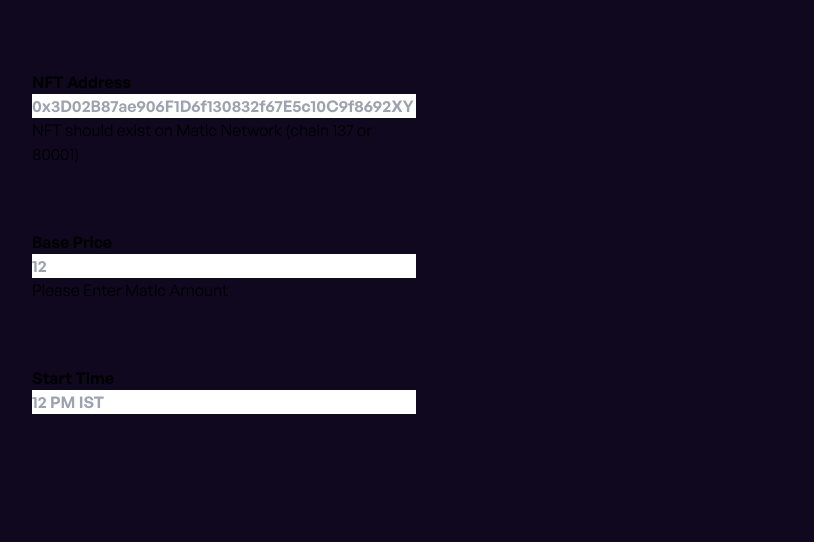
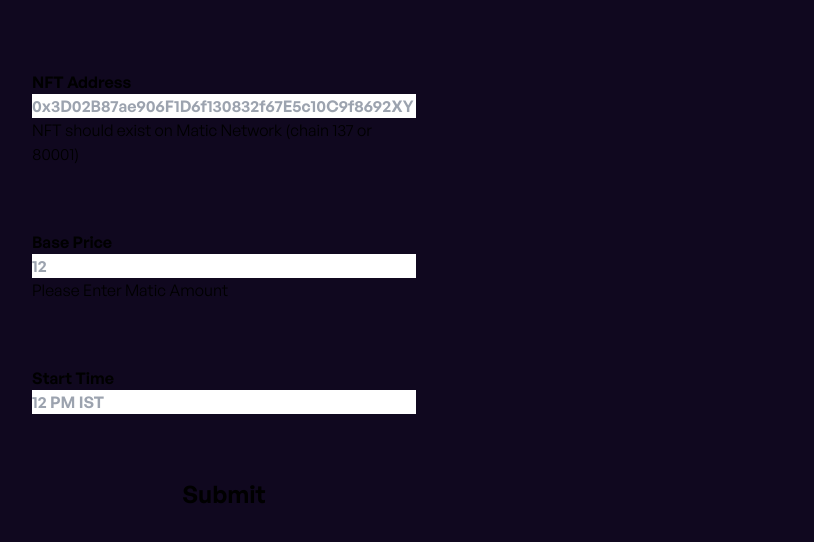
Before and after one commit to lawlesx/the-witch-trials-frontend, a Next.js app: page /sell in a window 1280 px wide. Shown: the part 298-840 px from the top of the page, without its empty margins (128-942 px from the left). Before the commit the page ends 800 px from the top, so only its background shows below. Built offline with nearby package versions, Linux system fonts and the light colour scheme.

Commit message:
Added Submit button for sell page

```diff
--- a/pages/sell.tsx
+++ b/pages/sell.tsx
@@ -4,6 +4,7 @@
 import { Heading } from "../Components/TextComponents";
 import * as yup from "yup";
 import { InputField } from "../Components/Form";
+import { Button } from "../Components/Button";
 
 const formSchema = yup.object({
   nftAddress: yup.string().required("Required"),
@@ -19,7 +20,7 @@
 const Sell: NextPage = () => {
   return (
     <Layout title="The Witch Trials | Sell">
-      <div className="px-40 py-10 h-[75vh]">
+      <div className="px-40 py-10">
         <Heading>Enter NFT Details to start an Auction</Heading>
         <Formik<FormTypes>
           initialValues={{
@@ -32,7 +33,7 @@
             console.log(values);
           }}
         >
-          <Form className="flex flex-col w-2/5 mt-14 gap-16">
+          <Form className="flex flex-col items-center w-2/5 mt-14 gap-16">
             <InputField
               name="nftAddress"
               title="NFT Address"
@@ -50,6 +51,9 @@
               title="Start Time"
               placeholder="12 PM IST"
             />
+            <Button type="submit" variant="primary">
+              Submit
+            </Button>
           </Form>
         </Formik>
       </div>
```
